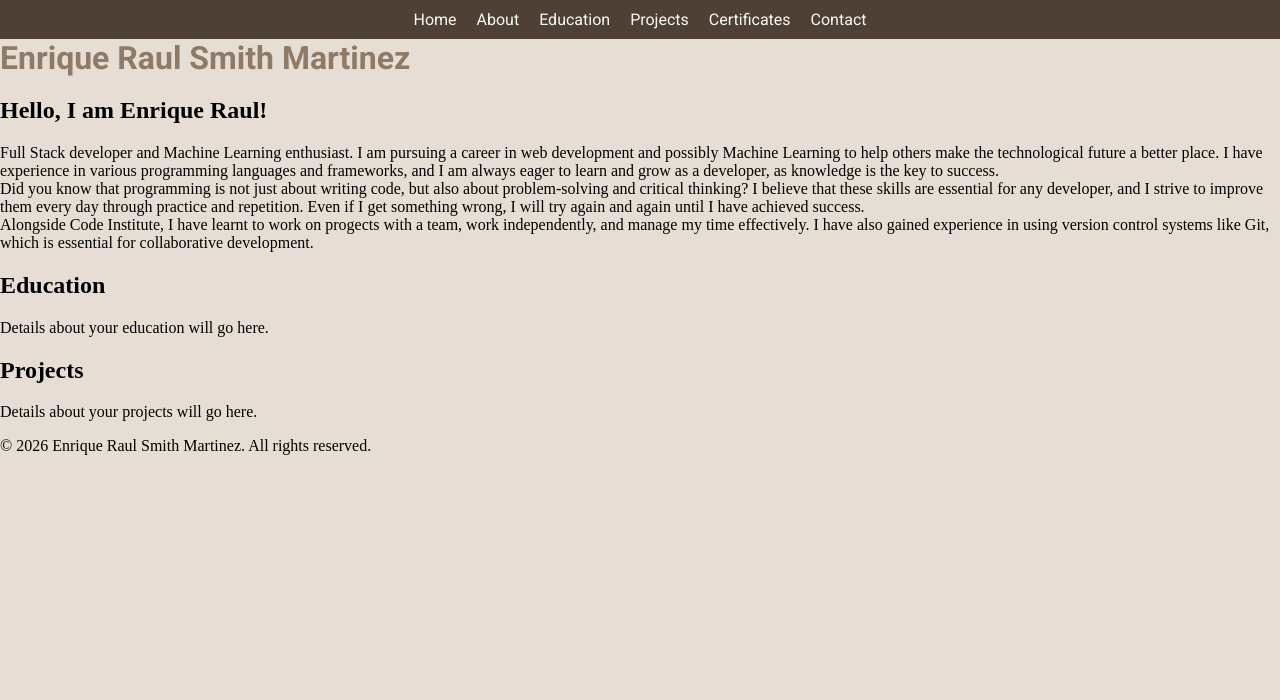
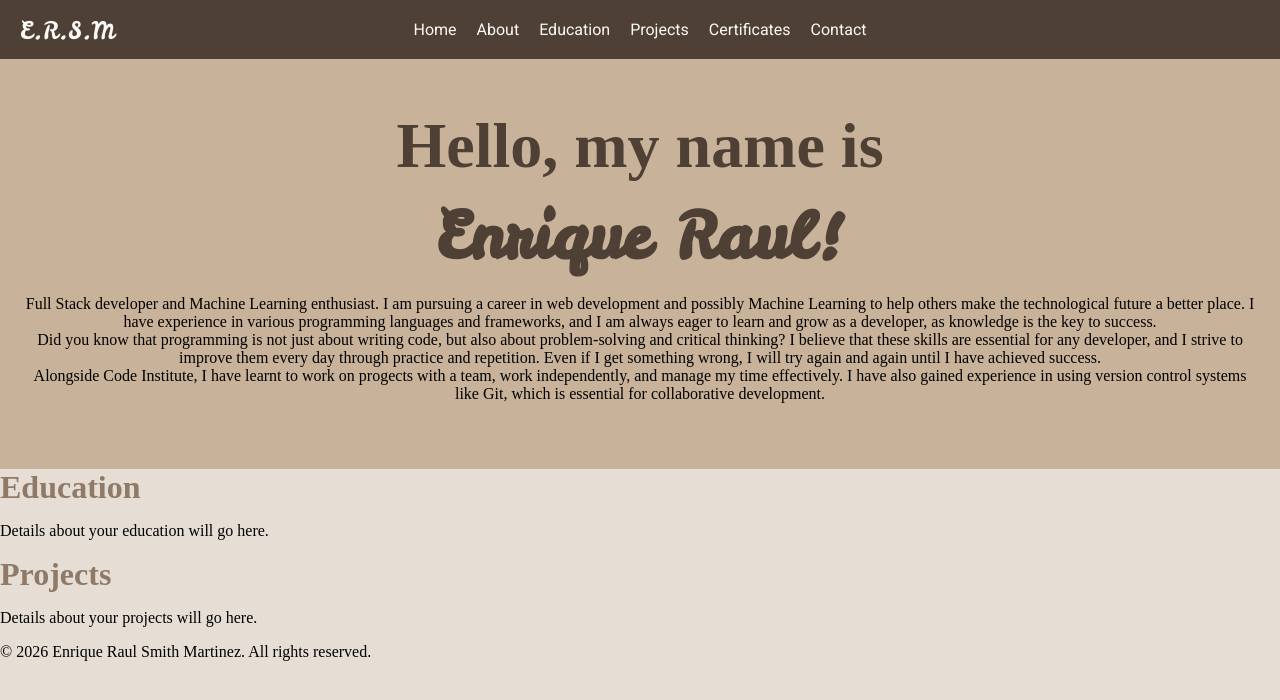
Before and after one commit to Enrique2007s/enriqueraulsmith, a plain HTML site: page index.html in a window 1280 px wide. Drawn offline with Linux system fonts and the light colour scheme; a web font is replaced by a local one.

Commit message:
add further design for hero area. Preparation for placing image and next section

```diff
--- a/assets/css/styles.css
+++ b/assets/css/styles.css
@@ -21,9 +21,18 @@ body {
 
 h1 {
   font-family: 'Roboto', sans-serif;
+  color: var(--deep-accent-brown) !important;
+  margin: 0;
+  padding: 0;
+  font-size: 4em !important;
+}
+
+h2 {
+  font-family: 'Faculty Glyphic', serif;
   color: var(--neutral-brown);
   margin: 0;
   padding: 0;
+  font-size: 2em !important;
 }
 
 .navbar {
@@ -33,7 +42,7 @@ h1 {
   display: flex;
   justify-content: center;
   gap: 20px;
-  padding: 10px 0;
+  padding: 20px 0;
 }
 
 /* Styles for the navigation links */
@@ -47,3 +56,32 @@ h1 {
   color: #000;
   transition: color 0.3s ease;
 }
+
+.hero {
+  text-align: center;
+  padding: 50px 20px;
+  background-color: var(--soft-tan);
+}
+
+.hero-title {
+  font-family: var(--secondary-font);
+  font-size: 2.5em;
+  color: var(--neutral-brown);
+  margin-bottom: 10px;
+}
+
+.hero-subtitle {
+  font-family: var(--special-font);
+  font-size: 4em !important;
+  color: var(--deep-accent-brown);
+}
+
+.navbar > div {
+    position: absolute;
+    left: 20px;
+    font-family: var(--special-font);
+    font-size: 1.5em;
+    color: var(--near-white);
+    margin-right: 20px;
+    margin-top: -30px;
+}
--- a/index.html
+++ b/index.html
@@ -32,6 +32,9 @@
 
     <!-- Navbar -->
     <div class="navbar">
+        <div>
+            <p class="written-logo">E.R.S.M</p>
+        </div>
         <a href="#hero" >Home</a>
         <a href="#whoami" >About</a>
         <a href="#education" >Education</a>
@@ -41,10 +44,10 @@
     </div>
 
     <!-- Hero section -->
-    <div>
-        <h1>Enrique Raul Smith Martinez</h1>
+    <div class="hero">
+        <h1 class="hero-title">Hello, my name is</h1>
     <!-- Who am I section -->
-        <h2> Hello, I am Enrique Raul!</h2>
+        <h2 class="hero-subtitle">Enrique Raul!</h2>
         <!-- <img src="images/profile.jpg" alt="Image of Enrique Raul Smith Martinez" width="200" height="200">                            ADD IMAGE LATER AND MAKE THE IMAGE APPEAR ON THE LEFT AND TEXT ON THE RIGHT-->
         <P> Full Stack developer and Machine Learning enthusiast.
             I am pursuing a career in web development and possibly Machine Learning to help others make the technological future a better place.
```
